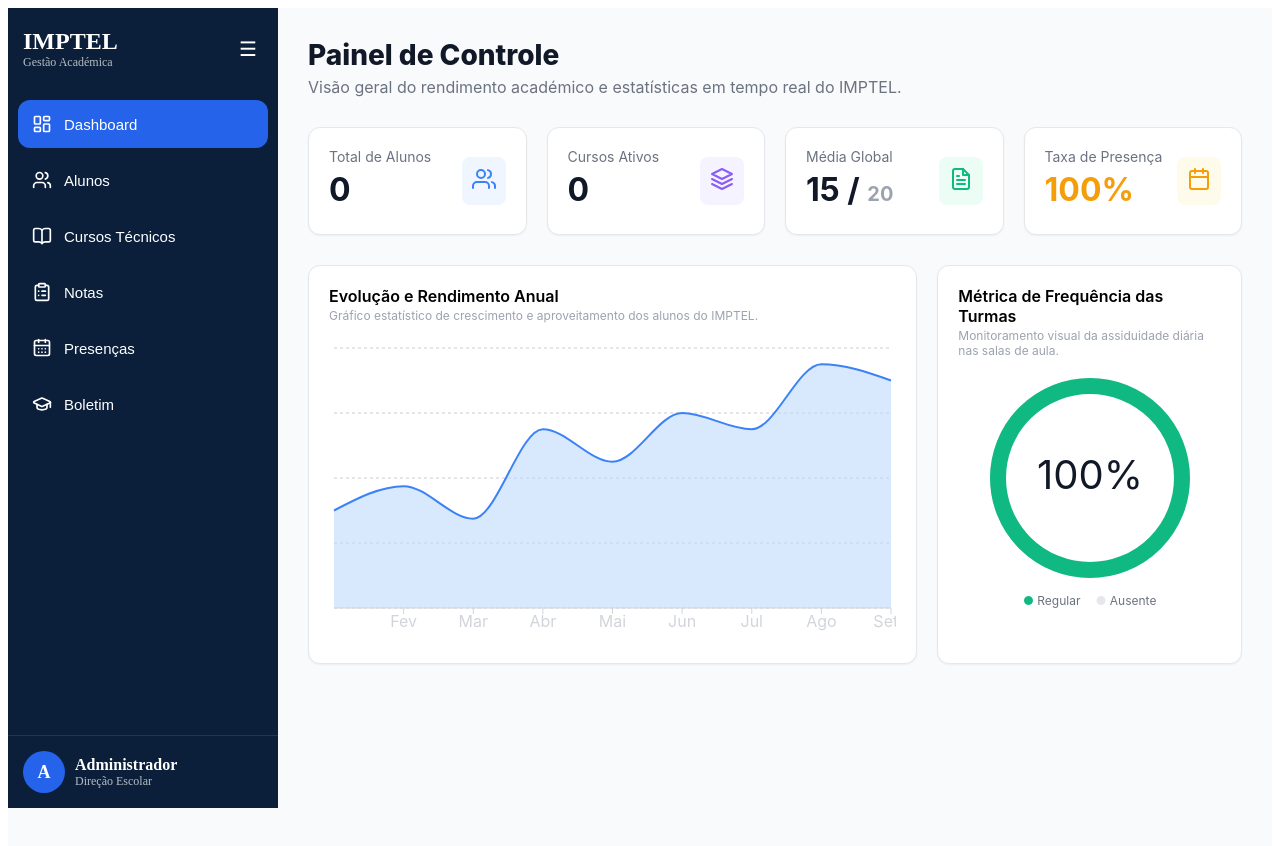
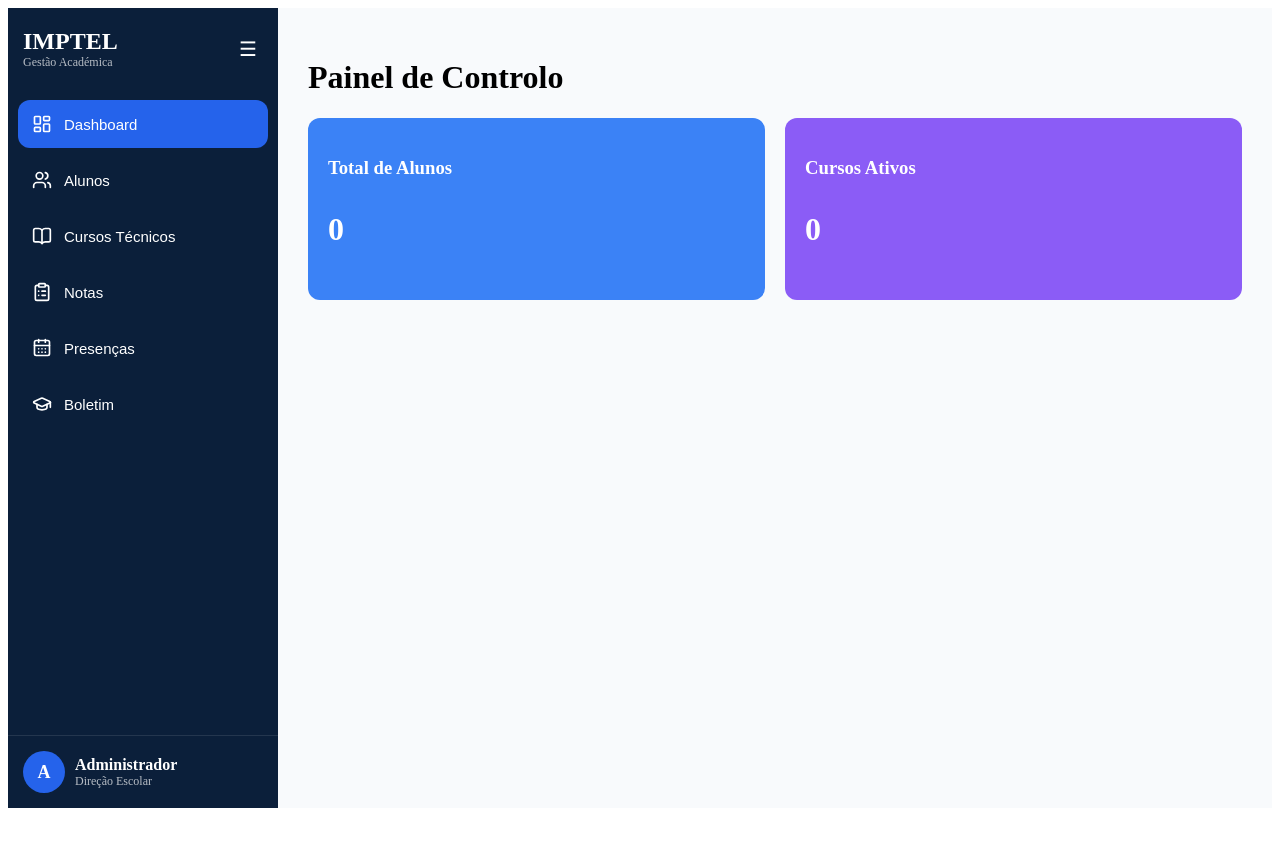
Before and after one commit to itzalexandre4-lgtm/Portal-IMPTEL, a React (Vite) app in the folder frontend/: page / in a window 1280 px wide. Shown: the top 846 px of the page. After the commit the page ends 816 px from the top, so only its background shows below. Built offline with nearby package versions, Linux system fonts and the light colour scheme.

Commit message:
Correção de Dashboard e envio final

```diff
--- a/frontend/src/components/UniversityDashboard.jsx
+++ b/frontend/src/components/UniversityDashboard.jsx
@@ -1,160 +1,39 @@
 import React, { useState, useEffect } from 'react';
-import { AreaChart, Area, XAxis, YAxis, CartesianGrid, Tooltip, ResponsiveContainer } from 'recharts';
-import { CircularProgressbar, buildStyles } from 'react-circular-progressbar';
-import 'react-circular-progressbar/dist/styles.css';
-import { FiUsers, FiLayers, FiFileText, FiCalendar } from 'react-icons/fi';
-
-// Dados de exemplo para o gráfico de evolução
-const performanceData = [
-  { name: 'Jan', value: 12 }, { name: 'Fev', value: 15 }, { name: 'Mar', value: 11 },
-  { name: 'Abr', value: 22 }, { name: 'Mai', value: 18 }, { name: 'Jun', value: 24 },
-  { name: 'Jul', value: 22 }, { name: 'Ago', value: 30 }, { name: 'Set', value: 28 },
-];
 
 export default function Dashboard() {
   const [stats, setStats] = useState({ total: 0, cursos: 0 });
-  const presenceRate = 100; // Taxa de presença fixa para o exemplo
 
-  // Função para ler o localStorage e atualizar os números
   const updateStats = () => {
     const saved = localStorage.getItem('listaAlunos');
     const alunos = saved ? JSON.parse(saved) : [];
-
-    // Contar total e cursos únicos
     const total = alunos.length;
     const cursos = new Set(alunos.map(a => a.curso)).size;
-
     setStats({ total, cursos });
   };
 
   useEffect(() => {
-    // Atualiza ao carregar a página
     updateStats();
-
-    // Escuta mudanças se estiverem no mesmo navegador
     window.addEventListener('storage', updateStats);
     return () => window.removeEventListener('storage', updateStats);
   }, []);
 
-  // Estilos inline baseados na foto fornecida
-  const styles = {
-    container: { padding: '30px', backgroundColor: '#f9fafb', minHeight: '100vh', fontFamily: '"Inter", sans-serif' },
-    header: { marginBottom: '30px' },
-    title: { color: '#111827', fontSize: '28px', fontWeight: '800', margin: 0 },
-    subtitle: { color: '#6b7280', marginTop: '5px' },
-    gridStats: { display: 'grid', gridTemplateColumns: 'repeat(4, 1fr)', gap: '20px', marginBottom: '30px' },
-    card: { backgroundColor: 'white', padding: '20px', borderRadius: '12px', border: '1px solid #e5e7eb', boxShadow: '0 1px 2px rgba(0,0,0,0.05)' },
-    cardStat: { display: 'flex', alignItems: 'center', justifyContent: 'space-between' },
-    iconWrapper: { padding: '10px', borderRadius: '8px' },
-    gridCharts: { display: 'grid', gridTemplateColumns: '2fr 1fr', gap: '20px' },
-    chartHeader: { marginBottom: '20px' }
-  };
+  return (
+    <div style={{ padding: '30px' }}>
+      <h1>Painel de Controlo</h1>
+      <div style={{ display: 'flex', gap: '20px', marginTop: '20px' }}>
 
-  return (
-    <div style={styles.container}>
-      {/* Cabeçalho */}
-      <div style={styles.header}>
-        <h1 style={styles.title}>Painel de Controle</h1>
-        <p style={styles.subtitle}>Visão geral do rendimento académico e estatísticas em tempo real do IMPTEL.</p>
-      </div>
-
-      {/* Cartões de Estatísticas Dinâmicas */}
-      <div style={styles.gridStats}>
-        {/* Total de Alunos - Atualiza Automaticamente */}
-        <div style={styles.card}>
-          <div style={styles.cardStat}>
-            <div>
-              <p style={{ fontSize: '14px', color: '#6b7280', margin: 0 }}>Total de Alunos</p>
-              <p style={{ fontSize: '32px', fontWeight: 'bold', color: '#111827', margin: '5px 0' }}>{stats.total}</p>
-            </div>
-            <div style={{...styles.iconWrapper, backgroundColor: '#eff6ff', color: '#3b82f6'}}>
-              <FiUsers size={24} />
-            </div>
-          </div>
+        {/* Card Total de Alunos */}
+        <div style={{ padding: '20px', background: '#3b82f6', color: 'white', borderRadius: '12px', flex: 1 }}>
+          <h3>Total de Alunos</h3>
+          <p style={{ fontSize: '32px', fontWeight: 'bold' }}>{stats.total}</p>
         </div>
 
-        {/* Cursos Ativos - Atualiza Automaticamente */}
-        <div style={styles.card}>
-          <div style={styles.cardStat}>
-            <div>
-              <p style={{ fontSize: '14px', color: '#6b7280', margin: 0 }}>Cursos Ativos</p>
-              <p style={{ fontSize: '32px', fontWeight: 'bold', color: '#111827', margin: '5px 0' }}>{stats.cursos}</p>
-            </div>
-            <div style={{...styles.iconWrapper, backgroundColor: '#f5f3ff', color: '#8b5cf6'}}>
-              <FiLayers size={24} />
-            </div>
-          </div>
+        {/* Card Cursos Ativos */}
+        <div style={{ padding: '20px', background: '#8b5cf6', color: 'white', borderRadius: '12px', flex: 1 }}>
+          <h3>Cursos Ativos</h3>
+          <p style={{ fontSize: '32px', fontWeight: 'bold' }}>{stats.cursos}</p>
         </div>
 
-        {/* Média Global (Exemplo Fixo) */}
-        <div style={styles.card}>
-          <div style={styles.cardStat}>
-            <div>
-              <p style={{ fontSize: '14px', color: '#6b7280', margin: 0 }}>Média Global</p>
-              <p style={{ fontSize: '32px', fontWeight: 'bold', color: '#111827', margin: '5px 0' }}>15 / <span style={{fontSize: '20px', color: '#9ca3af'}}>20</span></p>
-            </div>
-            <div style={{...styles.iconWrapper, backgroundColor: '#ecfdf5', color: '#10b981'}}>
-              <FiFileText size={24} />
-            </div>
-          </div>
-        </div>
-
-        {/* Taxa de Presença (Exemplo Fixo) */}
-        <div style={styles.card}>
-          <div style={styles.cardStat}>
-            <div>
-              <p style={{ fontSize: '14px', color: '#6b7280', margin: 0 }}>Taxa de Presença</p>
-              <p style={{ fontSize: '32px', fontWeight: 'bold', color: '#f59e0b', margin: '5px 0' }}>{presenceRate}%</p>
-            </div>
-            <div style={{...styles.iconWrapper, backgroundColor: '#fffbeb', color: '#f59e0b'}}>
-              <FiCalendar size={24} />
-            </div>
-          </div>
-        </div>
-      </div>
-
-      {/* Área de Gráficos */}
-      <div style={styles.gridCharts}>
-        {/* Gráfico de Evolução e Rendimento Anual */}
-        <div style={styles.card}>
-          <div style={styles.chartHeader}>
-            <p style={{ fontSize: '16px', fontWeight: '600', margin: 0 }}>Evolução e Rendimento Anual</p>
-            <p style={{ fontSize: '12px', color: '#9ca3af', marginTop: '2px' }}>Gráfico estatístico de crescimento e aproveitamento dos alunos do IMPTEL.</p>
-          </div>
-          <ResponsiveContainer width="100%" height={300}>
-            <AreaChart data={performanceData}>
-              <CartesianGrid strokeDasharray="3 3" vertical={false} />
-              <XAxis dataKey="name" stroke="#d1d5db" />
-              <YAxis hide />
-              <Tooltip />
-              <Area type="monotone" dataKey="value" stroke="#3b82f6" fill="#bfdbfe" fillOpacity={0.6} strokeWidth={2} />
-            </AreaChart>
-          </ResponsiveContainer>
-        </div>
-
-        {/* Métrica de Frequência das Turmas */}
-        <div style={styles.card}>
-          <div style={styles.chartHeader}>
-            <p style={{ fontSize: '16px', fontWeight: '600', margin: 0 }}>Métrica de Frequência das Turmas</p>
-            <p style={{ fontSize: '12px', color: '#9ca3af', marginTop: '2px' }}>Monitoramento visual da assiduidade diária nas salas de aula.</p>
-          </div>
-          <div style={{ width: '200px', margin: '0 auto', textAlign: 'center' }}>
-            <CircularProgressbar
-              value={presenceRate}
-              text={`${presenceRate}%`}
-              styles={buildStyles({
-                textColor: '#111827',
-                pathColor: '#10b981',
-                trailColor: '#f3f4f6',
-                strokeLinecap: 'round'
-              })}
-            />
-            <div style={{ display: 'flex', gap: '15px', fontSize: '12px', color: '#6b7280', marginTop: '15px', justifyContent: 'center' }}>
-              <span><span style={{color: '#10b981', fontWeight: 'bold'}}>●</span> Regular</span>
-              <span><span style={{color: '#e5e7eb', fontWeight: 'bold'}}>●</span> Ausente</span>
-            </div>
-          </div>
-        </div>
       </div>
     </div>
   );
--- a/package.json
+++ b/package.json
@@ -55,6 +55,9 @@
     "react": "^18.2.0",
 
 
+    "react-circular-progressbar": "^2.2.0",
+
+
     "react-dom": "^18.2.0",
 
 
```
Also changed, not shown: 1 other file (tests, documents, lock files or other folders).
